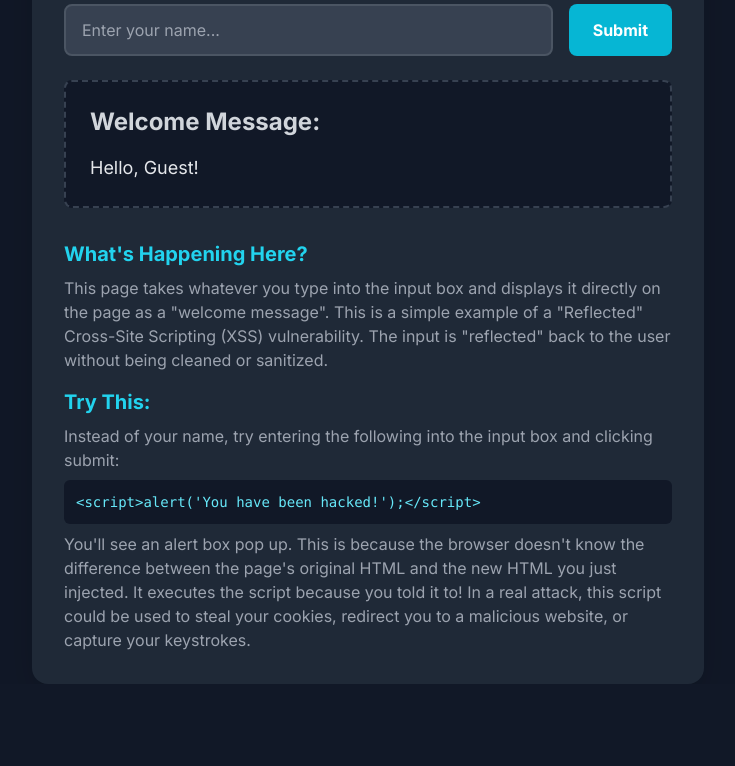
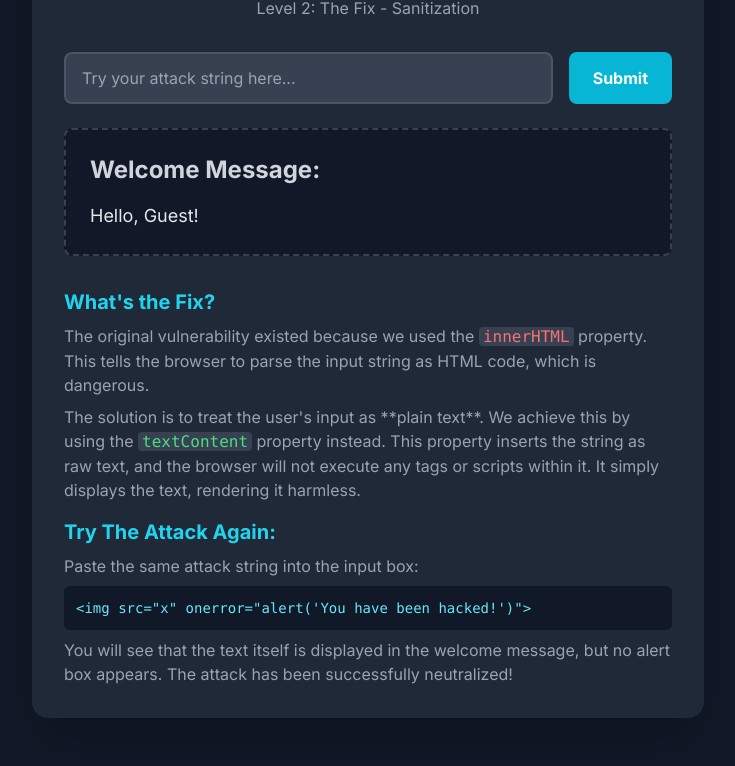
Before and after one commit to Jes-win-hac-ker/XSS-test-playground, a plain HTML site: page index.html in a window 1280 px wide. Shown: the part 132-898 px from the top of the page, without its empty margins (272-1007 px from the left). Before the commit the page ends 816 px from the top, so only its background shows below. Drawn offline with nearby package versions, Linux system fonts and the light colour scheme.

Commit message:
Update index.html

```diff
--- a/index.html
+++ b/index.html
@@ -3,7 +3,7 @@
 <head>
     <meta charset="UTF-8">
     <meta name="viewport" content="width=device-width, initial-scale=1.0">
-    <title>XSS Playground - Level 1</title>
+    <title>XSS Playground - Level 2</title>
     <script src="https://cdn.tailwindcss.com"></script>
     <link href="https://fonts.googleapis.com/css2?family=Inter:wght@400;500;700&display=swap" rel="stylesheet">
     <style>
@@ -12,11 +12,11 @@
         }
     </style>
 </head>
-<body class="bg-gray-900 text-white flex items-center justify-center min-h-screen">
+<body class="bg-gray-900 text-white flex items-center justify-center min-h-screen py-12">
     <div class="w-full max-w-2xl mx-auto p-8 bg-gray-800 rounded-2xl shadow-2xl">
         <div class="text-center mb-8">
             <h1 class="text-4xl font-bold text-cyan-400">XSS Playground</h1>
-            <p class="text-gray-400 mt-2">Level 1: Reflected XSS</p>
+            <p class="text-gray-400 mt-2">Level 2: The Fix - Sanitization</p>
         </div>
 
         <!-- Input Form -->
@@ -27,7 +27,7 @@
                     id="comment-input"
                     name="comment"
                     class="flex-grow bg-gray-700 text-white border-2 border-gray-600 rounded-lg px-4 py-3 focus:outline-none focus:ring-2 focus:ring-cyan-500 focus:border-cyan-500 transition"
-                    placeholder="Enter your name..."
+                    placeholder="Try your attack string here..."
                 >
                 <button
                     type="submit"
@@ -41,7 +41,7 @@
         <!-- Display Area -->
         <div class="bg-gray-900 p-6 rounded-lg border-2 border-dashed border-gray-700">
             <h2 class="text-2xl font-semibold mb-4 text-gray-300">Welcome Message:</h2>
-            <div id="output" class="text-lg text-gray-200">
+            <div id="output" class="text-lg text-gray-200 break-all">
                 <!-- User input will be displayed here -->
                 <p>Hello, Guest!</p>
             </div>
@@ -49,19 +49,20 @@
 
         <!-- Explanation Section -->
         <div class="mt-8 text-left">
-             <h3 class="text-xl font-semibold text-cyan-400 mb-2">What's Happening Here?</h3>
+             <h3 class="text-xl font-semibold text-cyan-400 mb-2">What's the Fix?</h3>
              <p class="text-gray-400">
-                This page takes whatever you type into the input box and displays it directly on the page as a "welcome message".
-                This is a simple example of a "Reflected" Cross-Site Scripting (XSS) vulnerability. The input is "reflected" back to the user without being cleaned or sanitized.
+                The original vulnerability existed because we used the <code class="bg-gray-700 text-red-400 px-1 rounded">innerHTML</code> property. This tells the browser to parse the input string as HTML code, which is dangerous.
              </p>
-             <h3 class="text-xl font-semibold text-cyan-400 mt-4 mb-2">Try This:</h3>
+             <p class="text-gray-400 mt-2">
+                The solution is to treat the user's input as **plain text**. We achieve this by using the <code class="bg-gray-700 text-green-400 px-1 rounded">textContent</code> property instead. This property inserts the string as raw text, and the browser will not execute any tags or scripts within it. It simply displays the text, rendering it harmless.
+             </p>
+             <h3 class="text-xl font-semibold text-cyan-400 mt-4 mb-2">Try The Attack Again:</h3>
              <p class="text-gray-400">
-                Instead of your name, try entering the following into the input box and clicking submit:
+                Paste the same attack string into the input box:
              </p>
-             <pre class="bg-gray-900 text-cyan-300 p-3 rounded-md mt-2 text-sm"><code>&lt;script&gt;alert('You have been hacked!');&lt;/script&gt;</code></pre>
+             <pre class="bg-gray-900 text-cyan-300 p-3 rounded-md mt-2 text-sm"><code>&lt;img src="x" onerror="alert('You have been hacked!')"&gt;</code></pre>
              <p class="text-gray-400 mt-2">
-                You'll see an alert box pop up. This is because the browser doesn't know the difference between the page's original HTML and the new HTML you just injected. It executes the script because you told it to!
-                In a real attack, this script could be used to steal your cookies, redirect you to a malicious website, or capture your keystrokes.
+                You will see that the text itself is displayed in the welcome message, but no alert box appears. The attack has been successfully neutralized!
              </p>
         </div>
     </div>
@@ -69,31 +70,23 @@
     <script>
         // --- SCRIPT SECTION ---
 
-        // Get the form and output elements from the DOM
         const commentForm = document.getElementById('comment-form');
         const outputDiv = document.getElementById('output');
         const commentInput = document.getElementById('comment-input');
 
-        // Listen for the form submission event
         commentForm.addEventListener('submit', (event) => {
-            // Prevent the form from actually submitting and reloading the page
             event.preventDefault();
-
-            // Get the user's input from the text box
             const userInput = commentInput.value;
 
             //
-            // --- THE VULNERABLE PART ---
-            // The user's input is taken directly and inserted into the page's HTML.
-            // The browser cannot distinguish between the intended HTML of the page
-            // and the HTML/script injected by the user. It will render/execute
-            // whatever is provided.
-            // This is the core of the XSS vulnerability.
+            // --- THE FIX ---
+            // Instead of using `innerHTML`, we now use `textContent`.
+            // `textContent` treats the userInput as plain text. It does NOT parse it as HTML.
+            // Any HTML tags like <script> or <img> will be rendered as literal text on the screen,
+            // not as functional HTML elements. This prevents the script from executing.
             //
-            outputDiv.innerHTML = `<p>Hello, ${userInput}!</p>`;
+            outputDiv.textContent = `Hello, ${userInput}!`;
 
-            // Clear the input for the next submission
-            // commentInput.value = '';
         });
     </script>
 </body>
```
